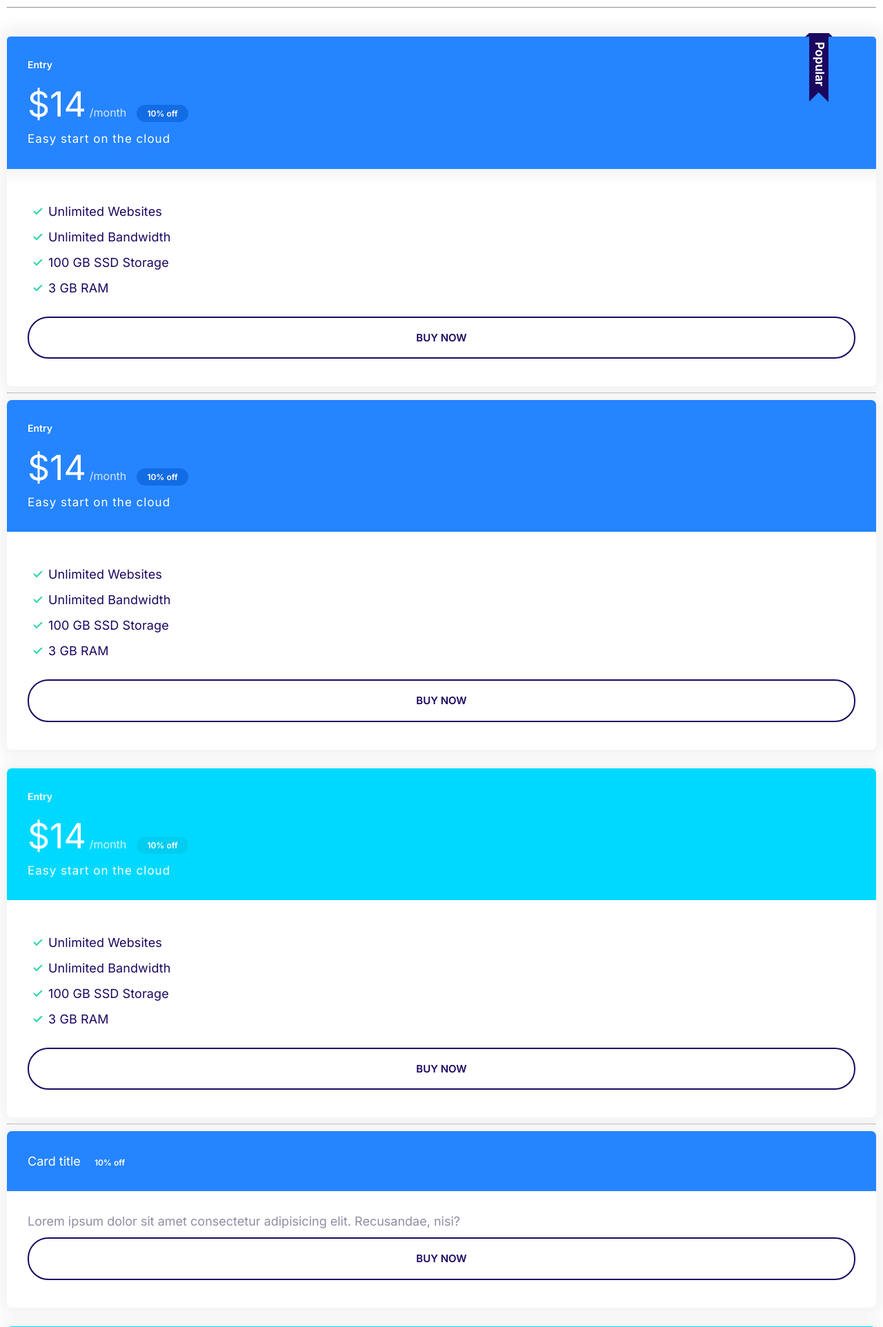
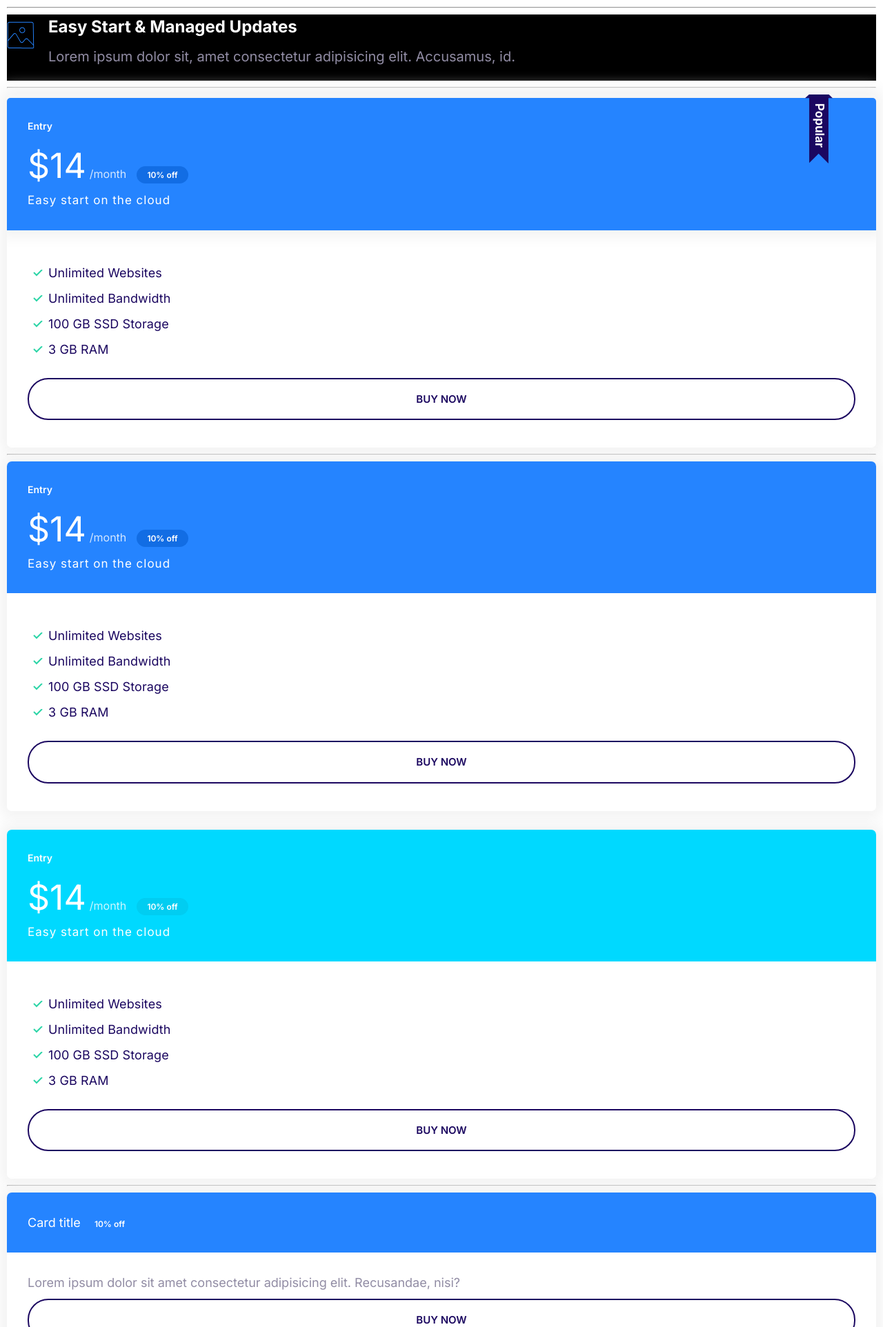
Before and after one commit to pesekt1/html-css-3, a PHP site: page / in a window 1280 px wide. Shown: the top 1924 px of the page at 69% size. Run offline with PHP 8.4, Linux system fonts and the light colour scheme.

Commit message:
media objects

```diff
--- a/css/styles.css
+++ b/css/styles.css
@@ -400,3 +400,27 @@ a {
   top: -5px;
   width: 40px;
 }
+
+/********************** Media ****************************/
+
+.media {
+  display: flex;
+}
+
+.media__image {
+  margin-top: 1rem;
+}
+
+.media__body {
+  margin: 0 2rem;
+}
+
+.media__title {
+  color: #fff;
+  font-size: 2.4rem;
+  margin-top: 0rem;
+}
+
+.media__body p {
+  font-size: 2rem;
+}
--- a/index.html
+++ b/index.html
@@ -16,7 +16,24 @@
   </head>
   <body>
     <hr />
-    <br />
+    <!-- Media object -->
+    <div style="background: #000">
+      <div class="media">
+        <div class="media__image">
+          <svg class="icon icon--primary">
+            <use xlink:href="images/sprite.svg#snap"></use>
+          </svg>
+        </div>
+        <div class="media__body">
+          <h3 class="media__title">Easy Start & Managed Updates</h3>
+          <p>
+            Lorem ipsum dolor sit, amet consectetur adipisicing elit. Accusamus,
+            id.
+          </p>
+        </div>
+      </div>
+    </div>
+    <hr />
     <!-- popular badge -->
     <div class="plan plan--popular">
       <div class="card card--primary">
```
Also changed, not shown: components/media.html (added, +13 -0 lines), images/icons/snap.svg, images/sprite.svg.
